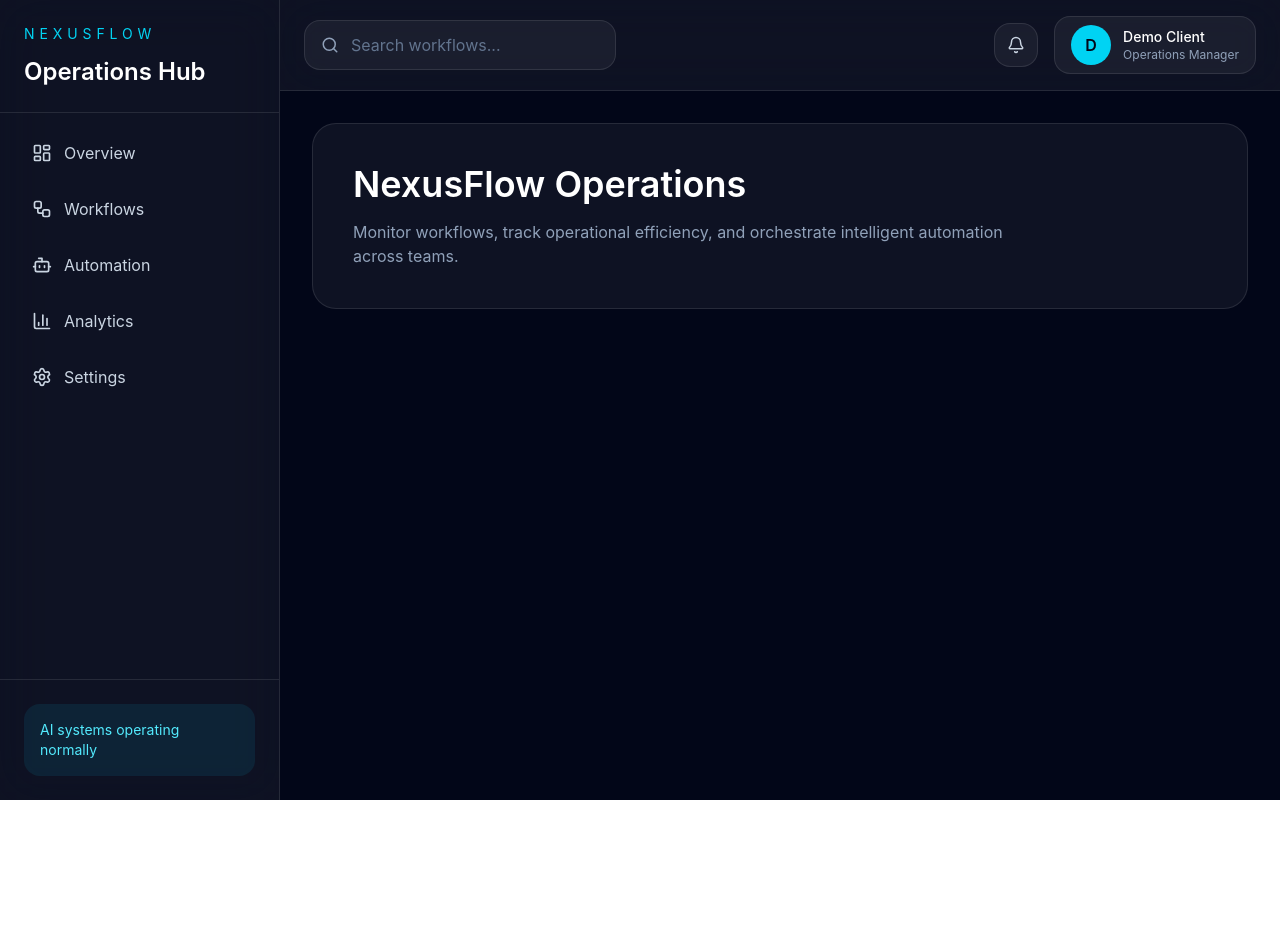
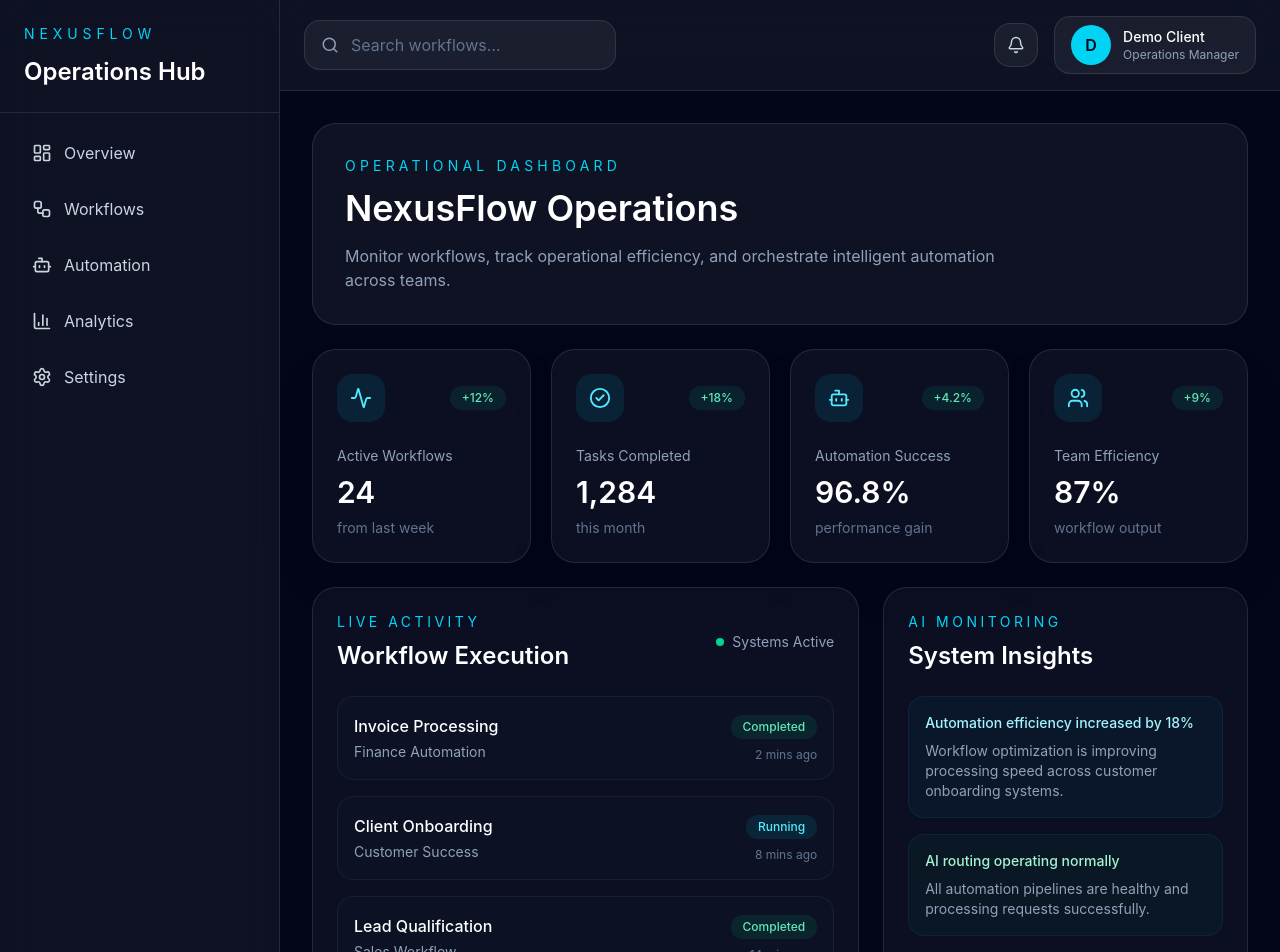
Before and after one commit to anitahkimanthi/nexusflow, a React (Vite) app: page /dashboard in a window 1280 px wide. Shown: the top 952 px of the page. Before the commit the page ends 800 px from the top, so only its background shows below. Built offline with nearby package versions, Linux system fonts and the light colour scheme; sample sign-in values are in the browser's storage; the HTML template or start-up script is replaced by a standard one.

Commit message:
chore: add mockup data and some metrics and activities

```diff
--- a/src/components/dashboard/MetricCard.tsx
+++ b/src/components/dashboard/MetricCard.tsx
@@ -0,0 +1,39 @@
+import type { LucideIcon } from "lucide-react";
+
+type MetricCardProps = {
+    title: string;
+    value: string;
+    change: string;
+    trend: string;
+    icon: LucideIcon;
+};
+
+export default function MetricCard({
+    title,
+    value,
+    change,
+    trend,
+    icon: Icon,
+}: MetricCardProps) {
+    return (
+        <div className="rounded-3xl border border-white/10 bg-white/[0.04] p-6 shadow-2xl shadow-slate-950/20 transition hover:-translate-y-1 hover:border-cyan-400/40 hover:bg-white/[0.06]">
+            <div className="mb-6 flex items-center justify-between">
+                <div className="flex h-12 w-12 items-center justify-center rounded-2xl bg-cyan-400/10 text-cyan-300">
+                    <Icon size={22} />
+                </div>
+
+                <span className="rounded-full bg-emerald-400/10 px-3 py-1 text-xs font-medium text-emerald-300">
+                    {change}
+                </span>
+            </div>
+
+            <p className="text-sm text-slate-400">{title}</p>
+
+            <h3 className="mt-2 text-3xl font-semibold text-white">
+                {value}
+            </h3>
+
+            <p className="mt-2 text-sm text-slate-500">{trend}</p>
+        </div>
+    );
+}
--- /dev/null
+++ b/src/components/dashboard/WorkflowActivity.tsx
@@ -0,0 +1,63 @@
+import { workflowActivity } from "../../data/mockDashboard";
+
+export default function WorkflowActivity() {
+    return (
+        <div className="rounded-3xl border border-white/10 bg-white/[0.04] p-6">
+            <div className="mb-6 flex items-center justify-between">
+                <div>
+                    <p className="text-sm uppercase tracking-[0.25em] text-cyan-400">
+                        Live Activity
+                    </p>
+
+                    <h2 className="mt-2 text-2xl font-semibold">
+                        Workflow Execution
+                    </h2>
+                </div>
+
+                <div className="flex items-center gap-2">
+                    <span className="h-2 w-2 rounded-full bg-emerald-400" />
+
+                    <p className="text-sm text-slate-400">
+                        Systems Active
+                    </p>
+                </div>
+            </div>
+
+            <div className="space-y-4">
+                {workflowActivity.map((workflow) => (
+                    <div
+                        key={workflow.name}
+                        className="flex items-center justify-between rounded-2xl border border-white/5 bg-slate-900/40 p-4 transition hover:border-cyan-400/20 hover:bg-slate-900/70"
+                    >
+                        <div>
+                            <h3 className="font-medium text-white">
+                                {workflow.name}
+                            </h3>
+
+                            <p className="mt-1 text-sm text-slate-400">
+                                {workflow.type}
+                            </p>
+                        </div>
+
+                        <div className="text-right">
+                            <div
+                                className={`inline-flex rounded-full px-3 py-1 text-xs font-medium ${workflow.status === "Completed"
+                                    ? "bg-emerald-400/10 text-emerald-300"
+                                    : workflow.status === "Running"
+                                        ? "bg-cyan-400/10 text-cyan-300"
+                                        : "bg-amber-400/10 text-amber-300"
+                                    }`}
+                            >
+                                {workflow.status}
+                            </div>
+
+                            <p className="mt-2 text-xs text-slate-500">
+                                {workflow.time}
+                            </p>
+                        </div>
+                    </div>
+                ))}
+            </div>
+        </div>
+    );
+}
--- a/src/data/mockDashboard.ts
+++ b/src/data/mockDashboard.ts
@@ -0,0 +1,93 @@
+import {
+  Activity,
+  Bot,
+  CheckCircle2,
+  Clock3,
+  TrendingUp,
+  Users,
+} from "lucide-react";
+
+export const dashboardMetrics = [
+  {
+    title: "Active Workflows",
+    value: "24",
+    change: "+12%",
+    trend: "from last week",
+    icon: Activity,
+  },
+  {
+    title: "Tasks Completed",
+    value: "1,284",
+    change: "+18%",
+    trend: "this month",
+    icon: CheckCircle2,
+  },
+  {
+    title: "Automation Success",
+    value: "96.8%",
+    change: "+4.2%",
+    trend: "performance gain",
+    icon: Bot,
+  },
+  {
+    title: "Team Efficiency",
+    value: "87%",
+    change: "+9%",
+    trend: "workflow output",
+    icon: Users,
+  },
+];
+
+export const workflowActivity = [
+  {
+    name: "Invoice Processing",
+    status: "Completed",
+    time: "2 mins ago",
+    type: "Finance Automation",
+  },
+  {
+    name: "Client Onboarding",
+    status: "Running",
+    time: "8 mins ago",
+    type: "Customer Success",
+  },
+  {
+    name: "Lead Qualification",
+    status: "Completed",
+    time: "14 mins ago",
+    type: "Sales Workflow",
+  },
+  {
+    name: "Support Escalation",
+    status: "Needs Review",
+    time: "22 mins ago",
+    type: "Support Ops",
+  },
+];
+
+export const automationPerformance = [
+  { day: "Mon", completed: 120, automated: 96 },
+  { day: "Tue", completed: 180, automated: 144 },
+  { day: "Wed", completed: 150, automated: 132 },
+  { day: "Thu", completed: 220, automated: 190 },
+  { day: "Fri", completed: 260, automated: 230 },
+  { day: "Sat", completed: 190, automated: 170 },
+  { day: "Sun", completed: 240, automated: 218 },
+];
+
+export const aiInsights = [
+  {
+    title: "Workflow delay detected",
+    description:
+      "Client onboarding is running 14% slower than usual due to approval bottlenecks.",
+    impact: "Medium impact",
+    icon: Clock3,
+  },
+  {
+    title: "Automation opportunity",
+    description:
+      "Support ticket routing can be automated to reduce manual triage time by 31%.",
+    impact: "High impact",
+    icon: TrendingUp,
+  },
+];
--- a/src/pages/Dashboard.tsx
+++ b/src/pages/Dashboard.tsx
@@ -1,5 +1,8 @@
+import MetricCard from "../components/dashboard/MetricCard";
 import Sidebar from "../components/dashboard/Sidebar";
 import Topbar from "../components/dashboard/Topbar";
+import WorkflowActivity from "../components/dashboard/WorkflowActivity";
+import { dashboardMetrics } from "../data/mockDashboard";
 
 export default function Dashboard() {
     return (
@@ -9,16 +12,65 @@ export default function Dashboard() {
             <section className="flex flex-1 flex-col">
                 <Topbar />
 
-                <div className="flex-1 p-6 lg:p-8">
-                    <div className="rounded-3xl border border-white/10 bg-white/5 p-10">
-                        <h1 className="text-4xl font-semibold">
+                <div className="flex-1 space-y-6 p-6 lg:p-8">
+                    <div className="rounded-3xl border border-white/10 bg-white/5 p-8">
+                        <p className="text-sm uppercase tracking-[0.3em] text-cyan-400">
+                            Operational Dashboard
+                        </p>
+
+                        <h1 className="mt-3 text-4xl font-semibold">
                             NexusFlow Operations
                         </h1>
 
                         <p className="mt-4 max-w-2xl text-slate-400">
-                            Monitor workflows, track operational efficiency,
-                            and orchestrate intelligent automation across teams.
+                            Monitor workflows, track operational efficiency, and orchestrate
+                            intelligent automation across teams.
                         </p>
+                    </div>
+
+                    <div className="grid gap-5 sm:grid-cols-2 xl:grid-cols-4">
+                        {dashboardMetrics.map((metric) => (
+                            <MetricCard key={metric.title} {...metric} />
+                        ))}
+                    </div>
+
+                    {/* WorkflowActivity */}
+                    <div className="grid gap-6 xl:grid-cols-[1.2fr_0.8fr]">
+                        <WorkflowActivity />
+
+                        <div className="rounded-3xl border border-white/10 bg-white/[0.04] p-6">
+                            <p className="text-sm uppercase tracking-[0.25em] text-cyan-400">
+                                AI Monitoring
+                            </p>
+
+                            <h2 className="mt-2 text-2xl font-semibold">
+                                System Insights
+                            </h2>
+
+                            <div className="mt-6 space-y-4">
+                                <div className="rounded-2xl border border-cyan-500/10 bg-cyan-500/5 p-4">
+                                    <p className="text-sm font-medium text-cyan-200">
+                                        Automation efficiency increased by 18%
+                                    </p>
+
+                                    <p className="mt-2 text-sm text-slate-400">
+                                        Workflow optimization is improving processing speed
+                                        across customer onboarding systems.
+                                    </p>
+                                </div>
+
+                                <div className="rounded-2xl border border-emerald-500/10 bg-emerald-500/5 p-4">
+                                    <p className="text-sm font-medium text-emerald-200">
+                                        AI routing operating normally
+                                    </p>
+
+                                    <p className="mt-2 text-sm text-slate-400">
+                                        All automation pipelines are healthy and processing
+                                        requests successfully.
+                                    </p>
+                                </div>
+                            </div>
+                        </div>
                     </div>
                 </div>
             </section>
```
